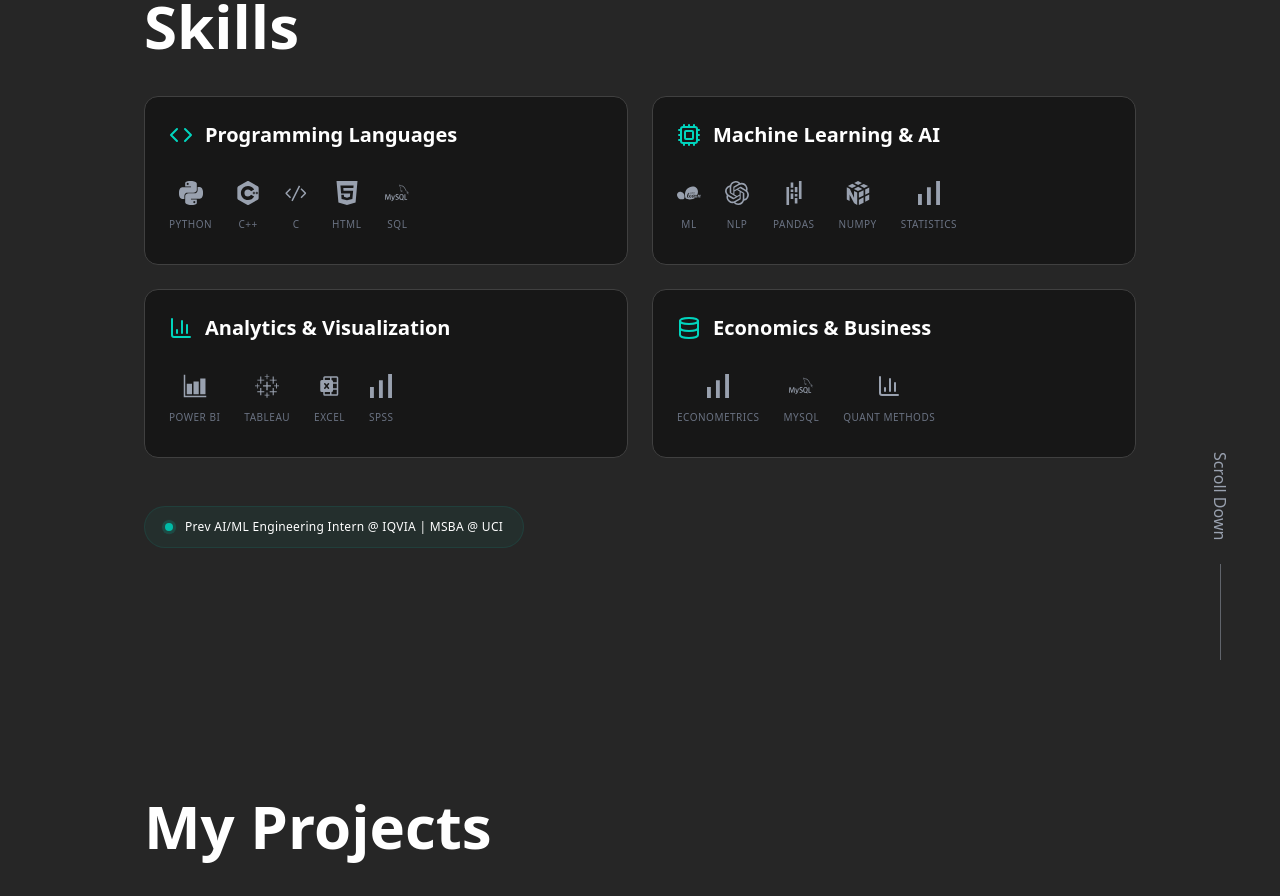
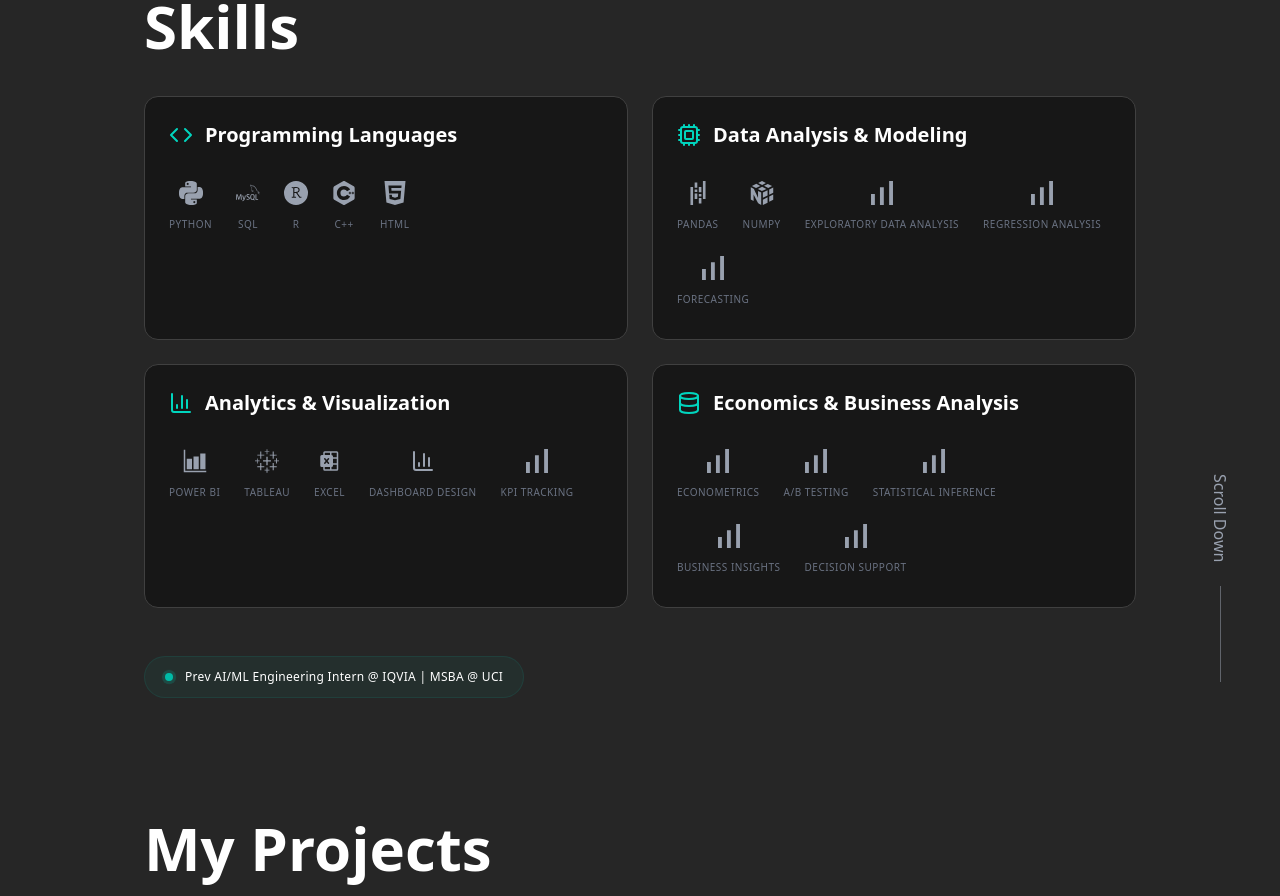
Before and after one commit to mvardham-jpg/personal-porfolio, a Next.js app: page / in a window 1280 px wide. Shown: the part 1700-2596 px from the top of the page. Built offline with nearby package versions, Linux system fonts and the light colour scheme; no server answers.

Commit message:
Update skills.jsx

```diff
--- a/components/ui/skills.jsx
+++ b/components/ui/skills.jsx
@@ -1,9 +1,19 @@
 import React from 'react'
 import { Code, Cpu, BarChart3, Database } from 'lucide-react'
-import { SiPython, SiCplusplus, SiMysql, SiTableau, SiSimpleanalytics, SiHtml5, SiScikitlearn, SiPandas, SiNumpy, SiOpenai } from 'react-icons/si'
-import { PiMicrosoftExcelLogoFill } from "react-icons/pi";
-import { IoBarChartSharp } from "react-icons/io5";
-import { VscCode } from "react-icons/vsc";
+import {
+  SiPython,
+  SiCplusplus,
+  SiMysql,
+  SiTableau,
+  SiSimpleanalytics,
+  SiHtml5,
+  SiPandas,
+  SiNumpy,
+} from 'react-icons/si'
+import { PiMicrosoftExcelLogoFill } from 'react-icons/pi'
+import { IoBarChartSharp } from 'react-icons/io5'
+import { VscCode } from 'react-icons/vsc'
+import { SiRstudio } from 'react-icons/si'
 import LeftScroll from './leftscroll'
 
 const Skills = () => {
@@ -12,63 +22,78 @@ const Skills = () => {
       category: "Programming Languages",
       icon: <Code className="w-6 h-6 text-teal-400" />,
       items: [
-      { name: "Python", icon: <SiPython/> }, // [cite: 44]
-      { name: "C++", icon: <SiCplusplus /> }, // [cite: 44]
-      { name: "C", icon: <VscCode /> }, // [cite: 44]
-      { name: "HTML", icon: <SiHtml5 /> }, // [cite: 44]
-      { name: "SQL", icon: <SiMysql /> }, //
-    ]
+        { name: "Python", icon: <SiPython /> },
+        { name: "SQL", icon: <SiMysql /> },
+        { name: "R", icon: <SiRstudio /> },
+        { name: "C++", icon: <SiCplusplus /> },
+        { name: "HTML", icon: <SiHtml5 /> },
+      ],
     },
     {
-    category: "Machine Learning & AI",
+      category: "Data Analysis & Modeling",
       icon: <Cpu className="w-6 h-6 text-teal-400" />,
       items: [
-      { name: "ML", icon: <SiScikitlearn /> }, //
-      { name: "NLP", icon: <SiOpenai /> }, //
         { name: "Pandas", icon: <SiPandas /> },
         { name: "NumPy", icon: <SiNumpy /> },
-      { name: "Statistics", icon: <SiSimpleanalytics /> }, //
-    ]
+        { name: "Exploratory Data Analysis", icon: <SiSimpleanalytics /> },
+        { name: "Regression Analysis", icon: <SiSimpleanalytics /> },
+        { name: "Forecasting", icon: <SiSimpleanalytics /> },
+      ],
     },
     {
       category: "Analytics & Visualization",
       icon: <BarChart3 className="w-6 h-6 text-teal-400" />,
       items: [
-      { name: "Power BI", icon: <IoBarChartSharp /> }, //
-      { name: "Tableau", icon: <SiTableau /> }, //
-      { name: "Excel", icon: <PiMicrosoftExcelLogoFill /> }, //
-      { name: "SPSS", icon: <SiSimpleanalytics /> }, //
-    ]
+        { name: "Power BI", icon: <IoBarChartSharp /> },
+        { name: "Tableau", icon: <SiTableau /> },
+        { name: "Excel", icon: <PiMicrosoftExcelLogoFill /> },
+        { name: "Dashboard Design", icon: <BarChart3 /> },
+        { name: "KPI Tracking", icon: <SiSimpleanalytics /> },
+      ],
     },
     {
-    category: "Economics & Business",
+      category: "Economics & Business Analysis",
       icon: <Database className="w-6 h-6 text-teal-400" />,
       items: [
-      { name: "Econometrics", icon: <SiSimpleanalytics /> }, //
-      { name: "MySQL", icon: <SiMysql /> }, //
-      { name: "Quant Methods", icon: <BarChart3 /> }, //
+        { name: "Econometrics", icon: <SiSimpleanalytics /> },
+        { name: "A/B Testing", icon: <SiSimpleanalytics /> },
+        { name: "Statistical Inference", icon: <SiSimpleanalytics /> },
+        { name: "Business Insights", icon: <SiSimpleanalytics /> },
+        { name: "Decision Support", icon: <SiSimpleanalytics /> },
+      ],
+    },
   ]
-  }
-];
+
   return (
     <div className='min-h-screen pt-24 flex flex-col items-start max-w-7xl mx-auto p-6 lg:px-36 relative overflow-hidden'>
       <div className="hidden lg:block">
-        <LeftScroll to='#projects'/>
+        <LeftScroll to='#projects' />
       </div>
 
-      <h1 className='text-4xl md:text-6xl font-bold text-left mb-10 text-white'>Skills</h1>
+      <h1 className='text-4xl md:text-6xl font-bold text-left mb-10 text-white'>
+        Skills
+      </h1>
+
       <div className='grid grid-cols-1 md:grid-cols-2 gap-6 w-full'>
         {skillsData.map((skillCategory, index) => (
-          <div key={index} className='p-6 bg-neutral-900 border border-neutral-700 rounded-xl hover:border-teal-400 transition-colors h-full'>
+          <div
+            key={index}
+            className='p-6 bg-neutral-900 border border-neutral-700 rounded-xl hover:border-teal-400 transition-colors h-full'
+          >
             <div className='flex flex-col gap-6 mb-2'>
               <div className='flex items-center gap-3'>
                 {skillCategory.icon}
-                <h3 className='text-white text-xl font-bold'>{skillCategory.category}</h3>
+                <h3 className='text-white text-xl font-bold'>
+                  {skillCategory.category}
+                </h3>
               </div>
 
               <div className="flex flex-wrap gap-6 mt-2">
                 {skillCategory.items.map((item, idx) => (
-                            <div key={idx} className="group flex flex-col items-center gap-3">
+                  <div
+                    key={idx}
+                    className="group flex flex-col items-center gap-3"
+                  >
                     <div className="text-2xl text-gray-400 group-hover:text-teal-400 transition-colors transform group-hover:scale-110 duration-200">
                       {item.icon}
                     </div>
@@ -89,10 +114,13 @@ const Skills = () => {
           <span className="relative inline-flex rounded-full h-2 w-2 bg-teal-500"></span>
         </span>
         <p className="text-xs font-medium text-teal-200 tracking-wide">
-          <span className="text-white">Prev AI/ML Engineering Intern @ IQVIA | MSBA @ UCI</span>
+          <span className="text-white">
+            Prev AI/ML Engineering Intern @ IQVIA | MSBA @ UCI
+          </span>
         </p>
       </div>
     </div>
-  );
+  )
 }
+
 export default Skills
```
Lines whose indentation alone changed are shown as unchanged.
